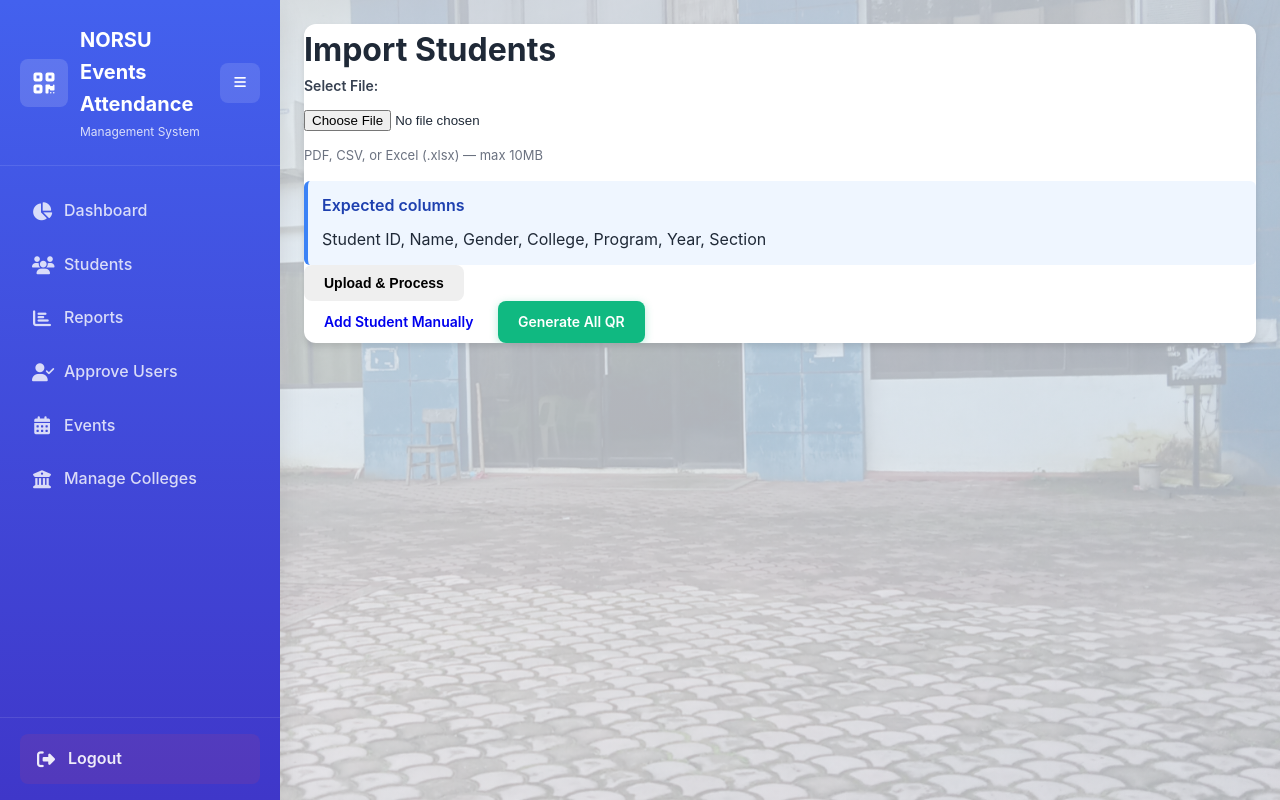
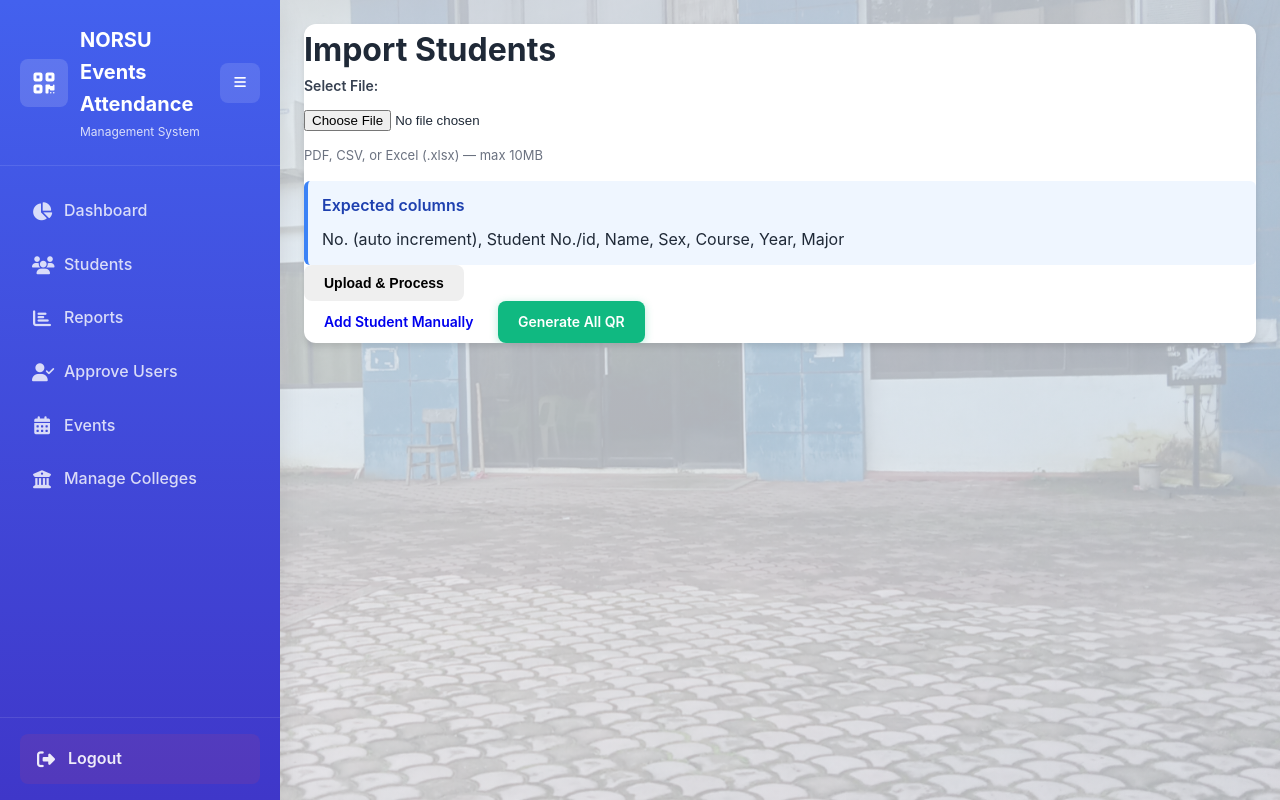
Before and after one commit to jaysonkeito/norsu-bsc-event-attendance-qr, a Django app: page /upload_pdf/ in a window 1280 px wide. Run offline with Django 5.2, Linux system fonts and the light colour scheme; a user stored in the database is signed in.

Commit message:
fixed something

```diff
--- a/qrapp/forms.py
+++ b/qrapp/forms.py
@@ -24,7 +24,7 @@ class StudentForm(forms.ModelForm):
 
     class Meta:
         model = Student
-        fields = ["student_id", "name", "sex", "college", "program", "year", "section"]
+        fields = ["student_id", "name", "sex", "college", "program", "year", "major"]
         widgets = {
             "student_id": forms.TextInput(attrs={"placeholder": "Enter student ID"}),
             "name": forms.TextInput(attrs={"placeholder": "Enter full name"}),
@@ -38,7 +38,7 @@ class StudentForm(forms.ModelForm):
             "college": forms.Select(attrs={"class": "form-control"}),
             "program": forms.Select(attrs={"class": "form-control"}),
             "year": forms.NumberInput(attrs={"placeholder": "Enter year", "min": "1", "max": "5"}),
-            "section": forms.TextInput(attrs={"placeholder": "Enter section"}),
+            "major": forms.TextInput(attrs={"placeholder": "Enter major"}),
         }
 
 
--- a/qrapp/models.py
+++ b/qrapp/models.py
@@ -58,7 +58,7 @@ class Student(models.Model):
         blank=True,
     )
     year = models.IntegerField()
-    section = models.CharField(max_length=10)
+    major = models.CharField(max_length=200)
 
     class Meta:
         ordering = ["name", "student_id"]
--- a/qrapp/static/qrapp/js/dashboard.js
+++ b/qrapp/static/qrapp/js/dashboard.js
@@ -310,7 +310,7 @@ class Dashboard {
                 <td>${this.escapeHtml(student.college)}</td>
                 <td>${this.escapeHtml(student.program)}</td>
                 <td>${student.year}</td>
-                <td>${this.escapeHtml(student.section)}</td>
+                <td>${this.escapeHtml(student.major)}</td>
                 <td>
                     <a href="/edit_student/${student.id}/" class="btn btn-warning btn-sm">
                         <i class="fas fa-edit"></i> Edit
@@ -345,7 +345,7 @@ class Dashboard {
                 <td>${this.escapeHtml(record.college)}</td>
                 <td>${this.escapeHtml(record.program)}</td>
                 <td>${record.year}</td>
-                <td>${this.escapeHtml(record.section)}</td>
+                <td>${this.escapeHtml(record.major)}</td>
                 <td><span class="badge badge-${this.getStatusClass(record.status)}">${record.status}</span></td>
                 <td>${record.date || '-'}</td>
                 <td>${record.timestamp || '-'}</td>
@@ -374,7 +374,7 @@ class Dashboard {
                 <td>${this.escapeHtml(report.college)}</td>
                 <td>${this.escapeHtml(report.program)}</td>
                 <td>${report.year}</td>
-                <td>${this.escapeHtml(report.section)}</td>
+                <td>${this.escapeHtml(report.major)}</td>
                 <td>${report.time_in || '-'}</td>
                 <td>${report.time_out || '-'}</td>
                 <td>${report.date || '-'}</td>
@@ -768,7 +768,7 @@ function applyPrintOptions() {
     printContent += '<table>';
     printContent += '<thead><tr>';
     printContent += '<th>ID</th><th>Name</th><th>College</th><th>Program</th>';
-    printContent += '<th>Year</th><th>Section</th><th>Time In</th><th>Time Out</th>';
+    printContent += '<th>Year</th><th>Major</th><th>Time In</th><th>Time Out</th>';
     printContent += '<th>Date</th><th>Status</th>';
     printContent += '</tr></thead><tbody>';
 
@@ -873,7 +873,7 @@ function applyExportOptions() {
 
     // Add column headers if enabled
     if (filters.includeHeaders) {
-        csvContent += 'ID,Name,College,Program,Year,Section,Time In,Time Out,Date,Status\n';
+        csvContent += 'ID,Name,College,Program,Year,Major,Time In,Time Out,Date,Status\n';
     }
 
     // Add data rows
--- a/qrapp/student_export.py
+++ b/qrapp/student_export.py
@@ -14,7 +14,7 @@ STUDENT_EXPORT_HEADERS = [
     "College",
     "Program",
     "Year",
-    "Section",
+    "Major",
 ]
 
 
@@ -24,7 +24,7 @@ def filter_students_queryset(params):
     college = (params.get("college") or "").strip()
     program = (params.get("program") or "").strip()
     year = (params.get("year") or "").strip()
-    section = (params.get("section") or "").strip()
+    major = (params.get("major") or "").strip()
     gender = (params.get("gender") or "").strip()
     search = (params.get("search") or "").strip()
 
@@ -34,8 +34,8 @@ def filter_students_queryset(params):
         students = students.filter(program__code=program)
     if year:
         students = students.filter(year=year)
-    if section:
-        students = students.filter(section__iexact=section)
+    if major:
+        students = students.filter(major__iexact=major)
     if gender:
         gender_upper = gender.upper()
         if gender_upper in ("M", "MALE"):
@@ -47,7 +47,7 @@ def filter_students_queryset(params):
             Q(name__icontains=search)
             | Q(student_id__icontains=search)
             | Q(program__code__icontains=search)
-            | Q(section__icontains=search)
+            | Q(major__icontains=search)
         )
 
     return students.order_by("name", "student_id")
@@ -61,13 +61,13 @@ def student_row(student):
         student.college_code,
         student.program_code,
         student.year,
-        student.section,
+        student.major,
     ]
 
 
 def build_export_filename(params, extension):
     parts = ["students"]
-    for key in ("college", "program", "year", "section"):
+    for key in ("college", "program", "year", "major"):
         value = (params.get(key) or "").strip()
         if value:
             safe = "".join(ch if ch.isalnum() else "_" for ch in str(value))
--- a/qrapp/student_import.py
+++ b/qrapp/student_import.py
@@ -1,16 +1,26 @@
 import csv
 import os
+import re
 
 import pdfplumber
 
 HEADER_ALIASES = {
-    "student_id": ["student id", "id number", "id", "student_id", "student no", "student number", "id no"],
+    "student_id": [
+        "student id",
+        "student no id",
+        "student no",
+        "id number",
+        "id",
+        "student_id",
+        "student number",
+        "id no",
+    ],
     "name": ["name", "full name", "student name"],
     "sex": ["sex", "gender"],
     "college": ["college"],
     "program": ["program", "course"],
     "year": ["year", "year level", "yr", "yearlevel"],
-    "section": ["section", "sec"],
+    "major": ["major", "section", "sec"],
 }
 
 SKIP_ROW_MARKERS = {"student id", "id number", "generated", "id no", "student no"}
@@ -24,7 +34,9 @@ def safe_strip(value, default=""):
 
 
 def normalize_header(value):
-    return safe_strip(value).lower()
+    normalized = safe_strip(value).lower().replace("_", " ")
+    normalized = re.sub(r"[./]+", " ", normalized)
+    return re.sub(r"\s+", " ", normalized).strip()
 
 
 def is_header_row(row):
@@ -74,15 +86,16 @@ def parse_student_row(row, column_map=None):
         college = get_field("college", "CAS")
         program = get_field("program")
         year = get_field("year", "0")
-        section = get_field("section", "NA")
+        major = get_field("major", "NA")
     else:
-        student_id = safe_strip(row[0], "0")
-        name = safe_strip(row[1]) if len(row) > 1 else ""
-        sex = safe_strip(row[2]) if len(row) > 2 else ""
-        college = safe_strip(row[3], "CAS") if len(row) > 3 else "CAS"
+        # The first column is a spreadsheet row number, not the student ID.
+        student_id = safe_strip(row[1], "0") if len(row) > 1 else "0"
+        name = safe_strip(row[2]) if len(row) > 2 else ""
+        sex = safe_strip(row[3]) if len(row) > 3 else ""
+        college = "CAS"
         program = safe_strip(row[4]) if len(row) > 4 else ""
         year = safe_strip(row[5], "0") if len(row) > 5 else "0"
-        section = safe_strip(row[6], "NA") if len(row) > 6 else "NA"
+        major = safe_strip(row[6], "NA") if len(row) > 6 else "NA"
 
     if student_id in ("0", "NA", "") or name in ("NA", ""):
         return None
@@ -99,7 +112,7 @@ def parse_student_row(row, column_map=None):
         "college": college,
         "program": program,
         "year": year_int,
-        "section": section,
+        "major": major,
     }
 
 
@@ -126,7 +139,7 @@ def import_students_from_rows(rows, column_map=None):
                 "college": college,
                 "program": program,
                 "year": data["year"],
-                "section": data["section"],
+                "major": data["major"],
             },
         )
         if was_created:
--- a/qrapp/templates/qrapp/edit_student.html
+++ b/qrapp/templates/qrapp/edit_student.html
@@ -104,8 +104,8 @@
             <label>Year:</label>
             <input type="number" name="year" value="{{ student.year }}" required>
 
-            <label>Section:</label>
-            <input type="text" name="section" value="{{ student.section }}" required>
+            <label>Major:</label>
+            <input type="text" name="major" value="{{ student.major }}" required>
 
             <button type="submit" class="btn btn-save">Save Changes</button>
             <a href="{% url 'admin_dashboard' %}" class="btn btn-cancel">Cancel</a>
--- a/qrapp/templates/qrapp/upload_pdf.html
+++ b/qrapp/templates/qrapp/upload_pdf.html
@@ -17,7 +17,7 @@
             </div>
             <div class="info-callout mt-2">
                 <div class="info-callout-title">Expected columns</div>
-                <p>Student ID, Name, Gender, College, Program, Year, Section</p>
+                <p>No. (auto increment), Student No./id, Name, Sex, Course, Year, Major</p>
             </div>
             <button type="submit" class="btn">Upload & Process</button>
         </form>
--- a/qrapp/views.py
+++ b/qrapp/views.py
@@ -516,11 +516,12 @@ def get_students_data(request):
         student_data = [
             {
                 "id": s.id,
+
                 "student_id": s.student_id,
                 "name": s.name,
                 "program": s.program_code,
                 "year": s.year,
-                "section": s.section,
+                "major": s.major,
                 # add other fields if needed
             }
             for s in students
@@ -539,7 +540,7 @@ def get_students_data(request):
         "name": student.name,
         "program": student.program_code,
         "year": student.year,
-        "section": student.section,
+        "major": student.major,
     }
     return JsonResponse({"success": True, "data": data})
 
@@ -709,7 +710,7 @@ def edit_student(request, student_id):
                 student.college = college
                 student.program = program
                 student.year = request.POST.get("year")
-                student.section = request.POST.get("section")
+                student.major = request.POST.get("major")
                 student.save()
 
                 if request.headers.get('X-Requested-With') == 'XMLHttpRequest':
@@ -853,7 +854,7 @@ def ajax_student_list(request):
                 'college': student.college_code,
                 'program': student.program_code,
                 'year': student.year,
-                'section': student.section,
+                'major': student.major,
                 'time_in': time_in.strftime("%I:%M:%S %p")if time_in else None,
                 'time_out': time_out.strftime("%H:%M:%S") if time_out else None,
                 'status': status
@@ -980,7 +981,7 @@ def ajax_dashboard_data(request):
                 'college': record.student.college_code,
                 'program': record.student.program_code,
                 'year': record.student.year,
-                'section': record.student.section,
+                'major': record.student.major,
                 'status': record.status,
                 'date': record.timestamp.strftime("%Y-%m-%d"),
                 'timestamp': record.timestamp.strftime("%I:%M:%S %p")
@@ -1170,7 +1171,7 @@ def ajax_reports_data(request):
                 'college': student.college_code,
                 'program': student.program_code,
                 'year': student.year,
-                'section': student.section,
+                'major': student.major,
                 'time_in': time_in.strftime("%I:%M:%S %p") if time_in else None,
                 'time_out': time_out.strftime("%I:%M:%S %p") if time_out else None,
                 'date': attendance_date.strftime("%Y-%m-%d") if attendance_date else None,
@@ -1419,7 +1420,7 @@ def add_student(request):
                     college=college,
                     program=program,
                     year=request.POST.get('year'),
-                    section=request.POST.get('section')
+                    major=request.POST.get('major')
                 )
                 student.save()
                 return JsonResponse({'success': True, 'message': 'Student added successfully!'})
```
Also changed, not shown: qrapp/qr_codes.py (+4 -4 lines), qrapp/templates/qrapp/add_student.html (+5 -5 lines), qrapp/templates/qrapp/admin_dashboard.html (+31 -31 lines), qrapp/templates/qrapp/admin_dashboard_new.html (+6 -6 lines), qrapp/templates/qrapp/admin_dashboard_old.html (+9 -9 lines), qrapp/migrations/0013_rename_section_to_major.py (added).
